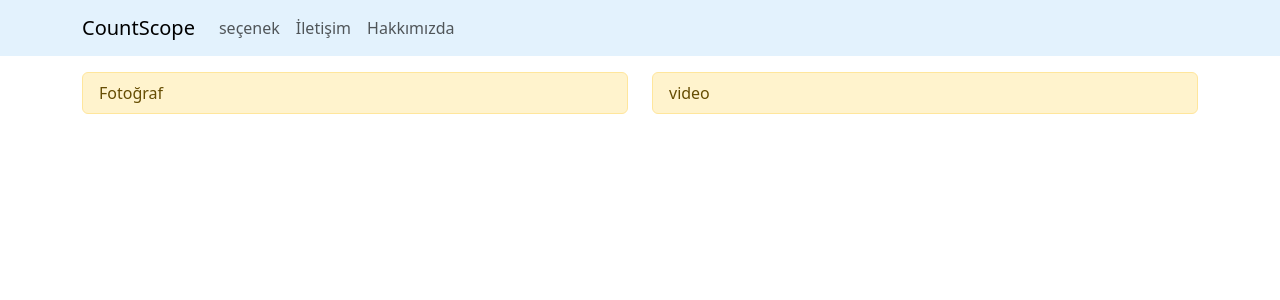
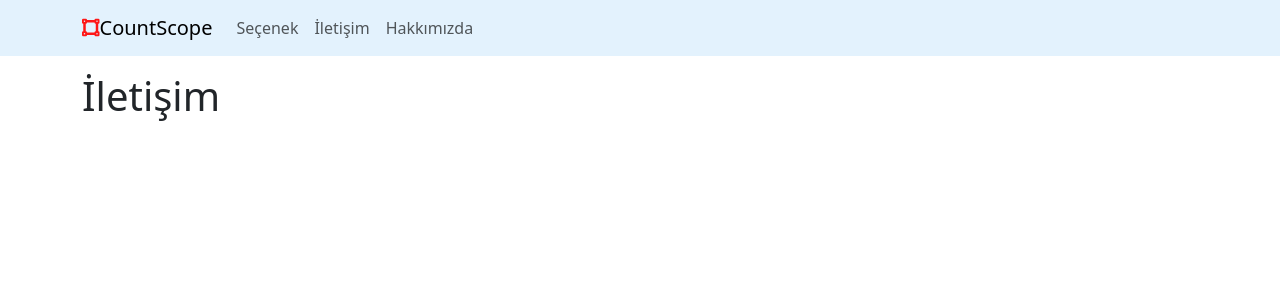
Before and after one commit to ayseburhan/CountScope, a Django app: page /contact in a window 1280 px wide. Shown: the top 300 px of the page. Run offline with Django 5.2, Linux system fonts and the light colour scheme; some libraries are stand-ins or nearby versions.

Commit message:
layout ve templates eklendi

```diff
--- a/counterapp/settings.py
+++ b/counterapp/settings.py
@@ -55,7 +55,10 @@ ROOT_URLCONF = "counterapp.urls"
 TEMPLATES = [
     {
         "BACKEND": "django.template.backends.django.DjangoTemplates",
-        "DIRS": [],
+        "DIRS": [
+            BASE_DIR / 'templates'
+
+        ],
         "APP_DIRS": True,
         "OPTIONS": {
             "context_processors": [
--- a/countscope/templates/contact.html
+++ b/countscope/templates/contact.html
@@ -1,51 +1,21 @@
-<!DOCTYPE html>
-<html lang="en">
-<head>
-    <meta charset="UTF-8">
-    <meta name="viewport" content="width=device-width, initial-scale=1.0">
-    <link rel="stylesheet" href="https://cdnjs.cloudflare.com/ajax/libs/bootstrap/5.3.2/css/bootstrap.min.css" />
-    <title>CountScope</title>
-</head>
-<body>
-    <!--navbar-->
-    <nav class="navbar navbar-expand-lg " style="background-color: #e3f2fd;">
-        <div class="container">
-            <a href="/" class="navbar-brand">CountScope</a>
-            <ul class="navbar-nav me-auto">
-                <li class="nav-item">
-                    <a href="/" class="nav-link">seçenek</a>
-                </li>
-                <li class="nav-item">
-                    <a href="/contant" class="nav-link">İletişim</a>
-                </li>
-                <li class="nav-item">
-                    <a href="/about" class="nav-link">Hakkımızda</a>
-                </li>
-            </ul>
-        </div>
-    </nav>
-    <!--menu-->
-    <!--content-->
+{% extends "layout.html" %}
+{% block icon %}<i class="fa-solid fa-vector-square"></i>{% endblock icon %}<i class="fa-solid fa-vector-square"></i>
+{% block page_title %}
+    İletişim
+{% endblock page_title %}
+{% block content %}
 <div class="container mt-3">
     <div class="row">
-            <div class="col-6">
+        <div class="col-12">
             <!--menu-->
             <div class="list-group">
-                    <a href="/photo"  class="list-group-item list-group-item-action list-group-item-warning">Fotoğraf</a>
-
+                <h1>İletişim</h1>
             </div>
         </div>
-            <div class="col-6">
-                <!--content-->
-                <div class="list-group">
-
-                    <a href="/video"  class="list-group-item list-group-item-action list-group-item-warning">video</a>
             </div>
         </div>
         </div>
     </div>
 </div>
 
-    <script src="https://cdnjs.cloudflare.com/ajax/libs/bootstrap/5.3.2/js/bootstrap.min.js" ></script>
-</body>
-</html>
+{% endblock content %}
--- /dev/null
+++ b/countscope/templates/partials/_photo.html
@@ -0,0 +1,3 @@
+<div class="list-group">
+    <a href="/photo"  class="list-group-item list-group-item-action list-group-item-warning">Fotoğraf</a>
+</div>
--- /dev/null
+++ b/countscope/templates/partials/_video.html
@@ -0,0 +1,3 @@
+<div class="list-group">
+    <a href="/video"  class="list-group-item list-group-item-action list-group-item-warning">video</a>
+</div>
--- a/countscope/urls.py
+++ b/countscope/urls.py
@@ -8,8 +8,8 @@ from . import views
 urlpatterns = [
     path('contact', views.contact),
     path('about', views.about),
-    path("",views.home,name='courses_by_category'),
-    path("anasayfa",views.home , name='courses_by_category'),
+    path("",views.home),
+    path("anasayfa",views.home ),
 
     path('<int:category_id>', views.getCoursesByCategoryId),
     path('<str:category_name>', views.getCoursesByCategory, name='courses_by_category'),
--- a/countscope/views.py
+++ b/countscope/views.py
@@ -18,6 +18,7 @@ def home(request):
     # html=f"<h1>seçenek listesi</h1><br><ul>{list_items}</ul>"
     # return HttpResponse(html)
    return render(request, "index.html")
+
 def about(request):
     return render(request, "about.html")
 
@@ -27,7 +28,10 @@ def contact(request):
 def getCoursesByCategory(request, category_name):
     try:
         category_text = data[category_name];
-        return HttpResponse(category_text)
+        return render(request,'seçenekler.html',{
+            'category' : category_name,
+            'category_text' : category_text
+        })
     except:
         return HttpResponseNotFound("yanlış kategori seçimi")
 
--- /dev/null
+++ b/templates/layout.html
@@ -0,0 +1,20 @@
+<!DOCTYPE html>
+<html lang="en">
+<head>
+    <meta charset="UTF-8">
+    <meta name="viewport" content="width=device-width, initial-scale=1.0">
+    <link rel="stylesheet" href="https://cdnjs.cloudflare.com/ajax/libs/bootstrap/5.3.2/css/bootstrap.min.css" />
+    <link rel="stylesheet" href="https://cdnjs.cloudflare.com/ajax/libs/font-awesome/6.5.1/css/all.min.css"/>
+    <title>CountScope | {% block page_title %}{% endblock  %}</title>
+</head>
+<body>
+    <!--navbar-->
+    <nav class="navbar navbar-expand-lg " style="background-color: #e3f2fd;">
+        {% include "partials/_nav.html" %}
+    </nav>
+
+    {% block content %}{% endblock content %}
+
+    <script src="https://cdnjs.cloudflare.com/ajax/libs/bootstrap/5.3.2/js/bootstrap.min.js" ></script>
+</body>
+</html>
--- /dev/null
+++ b/templates/partials/_nav.html
@@ -0,0 +1,15 @@
+
+    <div class="container">
+        <a href="/" class="navbar-brand"><i class="fa-solid fa-vector-square" style="color: #fe1616;"></i>CountScope</a>
+        <ul class="navbar-nav me-auto">
+            <li class="nav-item">
+                <a href="/" class="nav-link">Seçenek</a>
+            </li>
+            <li class="nav-item">
+                <a href="/contact" class="nav-link">İletişim</a>
+            </li>
+            <li class="nav-item">
+                <a href="/about" class="nav-link">Hakkımızda</a>
+            </li>
+        </ul>
+    </div>
```
Also changed, not shown: countscope/templates/about.html (+9 -39 lines), countscope/templates/index.html (+10 -40 lines), countscope/templates/seçenekler.html (added, +16 -0 lines). Lines whose indentation alone changed are shown as unchanged.
